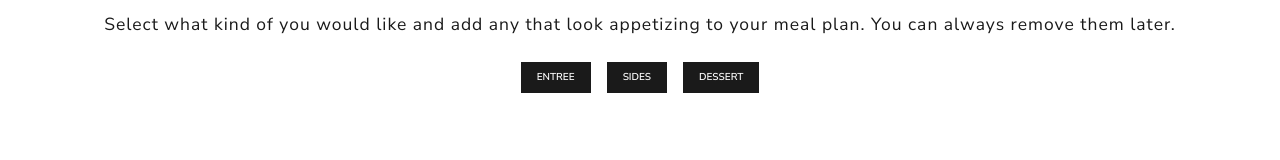
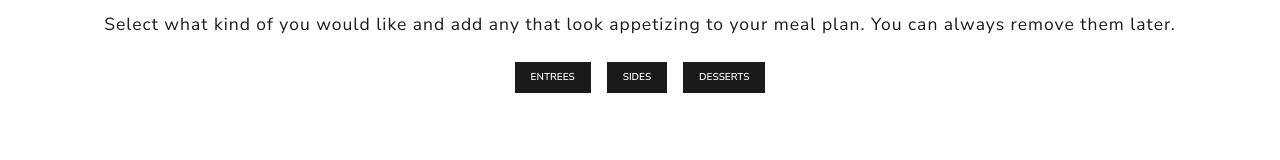
Before and after one commit to 2seanz/food-planner-app, a React (Create React App) app in the folder food-planner-app/: page /sides in a window 1280 px wide. Shown: the part 256-416 px from the top of the page. Built offline with nearby package versions, Linux system fonts and the light colour scheme; data requests are answered from the project's data file.

Commit message:
most recent fixes

```diff
--- a/food-planner-app/db.json
+++ b/food-planner-app/db.json
@@ -2,7 +2,7 @@
   "Menu": [
     {
       "id": 0,
-      "course": "Entree",
+      "course": "Entrees",
       "type": "Beef",
       "dish": "Hamburger",
       "description": "Juicy burger, on a soft brioche bun",
@@ -18,7 +18,7 @@
     },
     {
       "id": 1,
-      "course": "Entree",
+      "course": "Entrees",
       "type": "Beef",
       "dish": "Steak",
       "description": "This is great steak. Wow. So good. 5 stars!",
@@ -34,7 +34,7 @@
     },
     {
       "id": 2,
-      "course": "Entree",
+      "course": "Entrees",
       "type": "Beef",
       "dish": "Meatloaf",
       "description": "Not even my grandma makes meatloaf this good!",
@@ -50,7 +50,7 @@
     },
     {
       "id": 3,
-      "course": "Entree",
+      "course": "Entrees",
       "type": "Beef",
       "dish": "Beef Ribs",
       "description": "The beefiest parmesan you'll ever eat",
@@ -66,7 +66,7 @@
     },
     {
       "id": 4,
-      "course": "Entree",
+      "course": "Entrees",
       "type": "Beef",
       "dish": "Beef Tacos",
       "description": "Better than taco bell tacos",
@@ -82,7 +82,7 @@
     },
     {
       "id": 0,
-      "course": "Entree",
+      "course": "Entrees",
       "type": "Beef",
       "dish": "Hamburger",
       "description": "Juicy burger, on a soft brioche bun",
@@ -98,7 +98,7 @@
     },
     {
       "id": 5,
-      "course": "Entree",
+      "course": "Entrees",
       "type": "Poultry",
       "dish": "Chicken Pot Pie",
       "description": "Placeholder text.",
@@ -114,7 +114,7 @@
     },
     {
       "id": 6,
-      "course": "Entree",
+      "course": "Entrees",
       "type": "Poultry",
       "dish": "Chicken Parmesean",
       "description": "",
@@ -130,7 +130,7 @@
     },
     {
       "id": 7,
-      "course": "Entree",
+      "course": "Entrees",
       "type": "Poultry",
       "dish": "Chicken Forgione",
       "description": "",
@@ -146,7 +146,7 @@
     },
     {
       "id": 8,
-      "course": "Entree",
+      "course": "Entrees",
       "type": "Poultry",
       "dish": "Fried Chicken",
       "description": "",
@@ -162,7 +162,7 @@
     },
     {
       "id": 9,
-      "course": "Entree",
+      "course": "Entrees",
       "type": "Poultry",
       "dish": "Kung Pao Chicken",
       "description": "",
@@ -178,7 +178,7 @@
     },
     {
       "id": 10,
-      "course": "Entree",
+      "course": "Entrees",
       "type": "Seafood",
       "dish": "Maryland Blue Crabs",
       "description": "The best crabs.",
@@ -194,7 +194,7 @@
     },
     {
       "id": 11,
-      "course": "Entree",
+      "course": "Entrees",
       "type": "Seafood",
       "dish": "Salmon Sorrel",
       "description": "",
@@ -210,7 +210,7 @@
     },
     {
       "id": 12,
-      "course": "Entree",
+      "course": "Entrees",
       "type": "Seafood",
       "dish": "Crawfish",
       "description": "",
@@ -226,7 +226,7 @@
     },
     {
       "id": 13,
-      "course": "Entree",
+      "course": "Entrees",
       "type": "Seafood",
       "dish": "Garlic-Butter Cajun Cod",
       "description": "",
@@ -242,7 +242,7 @@
     },
     {
       "id": 14,
-      "course": "Entree",
+      "course": "Entrees",
       "type": "Seafood",
       "dish": "Seared Scallops",
       "description": "",
@@ -498,7 +498,7 @@
     },
     {
       "id": 30,
-      "course": "Dessert",
+      "course": "Desserts",
       "type": "Dessert",
       "dish": "Marble Cake",
       "description": "",
@@ -514,7 +514,7 @@
     },
     {
       "id": 31,
-      "course": "Dessert",
+      "course": "Desserts",
       "type": "Dessert",
       "dish": "Cheesecake",
       "description": "",
@@ -530,7 +530,7 @@
     },
     {
       "id": 32,
-      "course": "Dessert",
+      "course": "Desserts",
       "type": "Dessert",
       "dish": "Tiramisu",
       "description": "",
@@ -546,7 +546,7 @@
     },
     {
       "id": 33,
-      "course": "Dessert",
+      "course": "Desserts",
       "type": "Dessert",
       "dish": "Mochi Icecream",
       "description": "",
@@ -562,7 +562,7 @@
     },
     {
       "id": 34,
-      "course": "Dessert",
+      "course": "Desserts",
       "type": "Dessert",
       "dish": "Icecream Cake",
       "description": "",
--- a/food-planner-app/src/App.js
+++ b/food-planner-app/src/App.js
@@ -85,6 +85,8 @@ class App extends Component {
     this.setState({cart: this.state.cart.filter(cart => cart.id !== cartItem.id)})
   }
 
+  selectCourse = (e) => {this.setState({course: e, type:"", position: 0})}
+
   selectCourseType = (e) => {this.setState({type: e, position: 0})}
 
   handleCourseState = (e) => {this.setState({course: e})}
@@ -105,6 +107,7 @@ class App extends Component {
               menu={this.filterCourses()}
               incrementMenu={this.incrementMenu}
               decrementMenu={this.decrementMenu}
+              selectCourse={this.selectCourse}
               selectCourseType={this.selectCourseType}
               course={this.state.course}
               type={this.state.type}
@@ -118,6 +121,7 @@ class App extends Component {
               menu={this.filterCourses()}
               incrementMenu={this.incrementMenu}
               decrementMenu={this.decrementMenu}
+              selectCourse={this.selectCourse}
               selectCourseType={this.selectCourseType}
               course={this.state.course}
               type={this.state.type}
@@ -131,6 +135,7 @@ class App extends Component {
               menu={this.filterCourses()}
               incrementMenu={this.incrementMenu}
               decrementMenu={this.decrementMenu}
+              selectCourse={this.selectCourse}
               selectCourseType={this.selectCourseType}
               course={this.state.course}
               type={this.state.type}
--- a/food-planner-app/src/Components/CourseSelectButton.js
+++ b/food-planner-app/src/Components/CourseSelectButton.js
@@ -1,13 +1,13 @@
 import { Link } from 'react-router-dom';
 
-const CourseSelectButton = ({ course }) => {
+const CourseSelectButton = ({ course, selectCourse }) => {
 
     return (
-        <Link to={`/${course}`}>
+        <Link to={`/${course.toLowerCase()}`}>
             <button
                 className="btn btn-primary btn-sm m-2"
-                onClick={null} >
-                <span value="type">{`${course}`}</span>
+                onClick={ () => selectCourse(course) } >
+                <span value="type">{ `${course}` }</span>
             </button>
         </Link>
     )
--- a/food-planner-app/src/Components/TypeSelect.js
+++ b/food-planner-app/src/Components/TypeSelect.js
@@ -1,7 +1,8 @@
 import CourseSelectButton from './CourseSelectButton';
 import TypeSelectButton from './TypeSelectButton';
 
-const TypeSelect = ({selectCourseType, course, menu}) => {
+
+const TypeSelect = ({selectCourse, selectCourseType, course, menu}) => {
 
     const courseFilter = menu.filter(itemFilter => itemFilter.course === course)
     const typeArray = courseFilter.map(typeArr => typeArr.type)
@@ -10,8 +11,6 @@ const TypeSelect = ({selectCourseType, course, menu}) => {
     const inverseCourse = menu.filter(courseFilter => courseFilter.course !== course)
     const courseArr = inverseCourse.map(courseArr => courseArr.course)
     const uniqCourse = [...new Set(courseArr)]
-
-    console.log(uniqCourse)
 
     return (
         <div className="jumbotron bg-secondary text-center">
@@ -25,6 +24,7 @@ const TypeSelect = ({selectCourseType, course, menu}) => {
                             <CourseSelectButton
                                 key={course}
                                 course={course}
+                                selectCourse={selectCourse}
                             /> )}
                     </div>
 
--- a/food-planner-app/src/Containers/CourseContainer.js
+++ b/food-planner-app/src/Containers/CourseContainer.js
@@ -13,7 +13,7 @@ const CourseContainer = ({ handleCourseState }) => {
       <div className="row course-container">
         <div className="card-long m-2 p-2">
 
-          <Link to="/entrees" onClick={() => handleCourseState("Entree")}>
+          <Link to="/entrees" onClick={() => handleCourseState("Entrees")}>
             <div className="super-div">
               <div className="card-body-long">
                 <img src={"https://livingthegourmet.com/wp-content/uploads/2020/01/Steak_Board_5-scaled.jpg"} className="card-img-left" alt="..." />
@@ -33,7 +33,7 @@ const CourseContainer = ({ handleCourseState }) => {
             </div>
           </Link>
 
-          <Link to="/desserts" onClick={() => handleCourseState("Dessert")}>
+          <Link to="/desserts" onClick={() => handleCourseState("Desserts")}>
             <div className="super-div">
               <div className="card-body-long">
                 <img className="courseImg" src={"https://img.taste.com.au/f6_C_uDy/taste/2018/10/no-bake-rocky-road-cheesecake-143048-2.jpg"} className="card-img-left" alt="..." />
--- a/food-planner-app/src/Containers/DessertsContainer.js
+++ b/food-planner-app/src/Containers/DessertsContainer.js
@@ -12,6 +12,7 @@ const DessertsContainer = ( props ) => {
   return (
     <div>
       <TypeSelect
+        selectCourse={props.selectCourse}
         selectCourseType={props.selectCourseType}
         type={props.type}
         course={props.course}
--- a/food-planner-app/src/Containers/EntreeContainer.js
+++ b/food-planner-app/src/Containers/EntreeContainer.js
@@ -12,6 +12,7 @@ const EntreeContainer = ( props ) => {
   return (
     <div>
       <TypeSelect
+        selectCourse={props.selectCourse}
         selectCourseType={props.selectCourseType}
         type={props.type}
         course={props.course}
--- a/food-planner-app/src/Containers/SidesContainer.js
+++ b/food-planner-app/src/Containers/SidesContainer.js
@@ -12,6 +12,7 @@ const SidesContainer = ( props ) => {
   return (
     <div>
       <TypeSelect
+        selectCourse={props.selectCourse}
         selectCourseType={props.selectCourseType}
         type={props.type}
         course={props.course}
```
